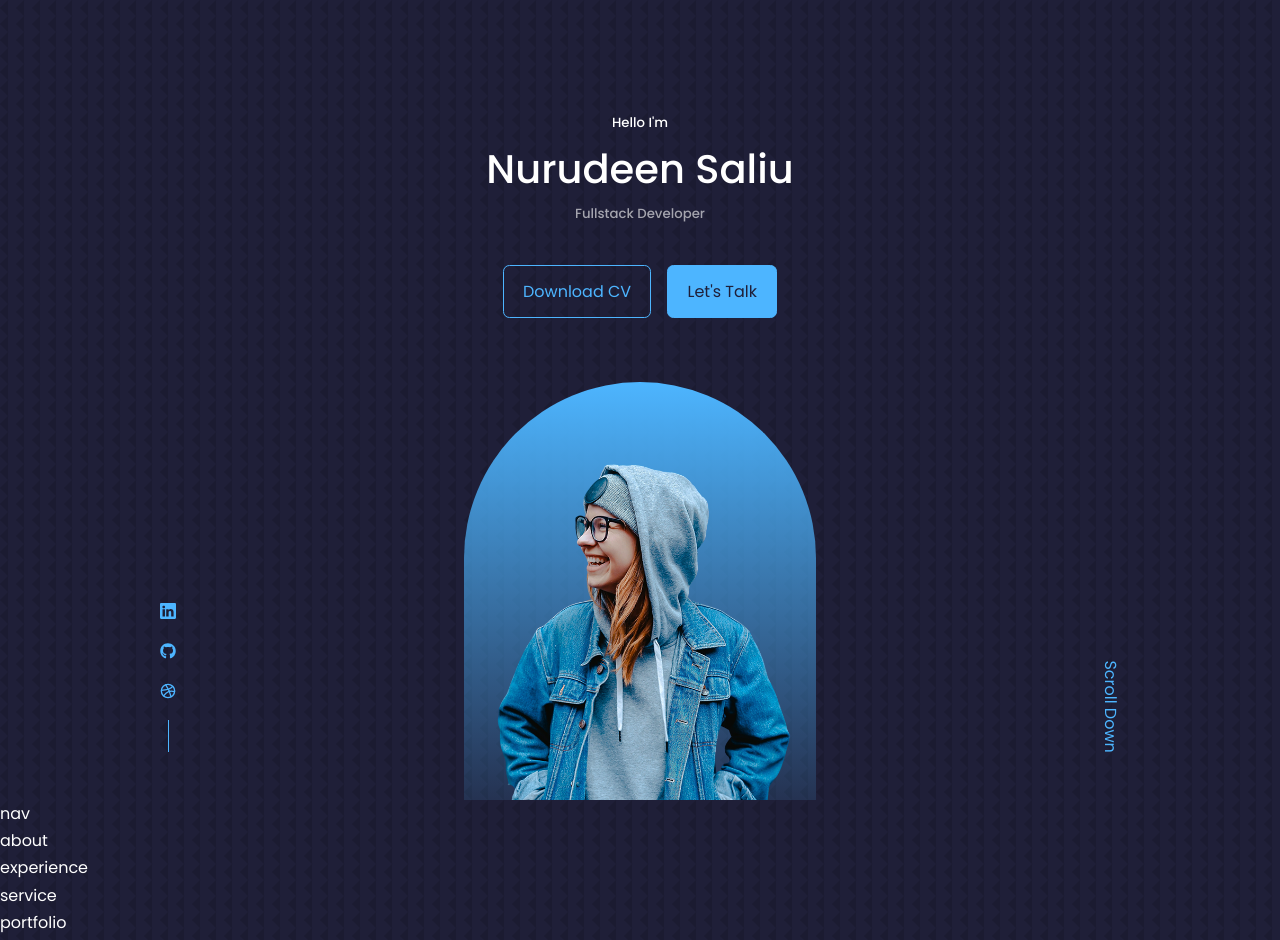
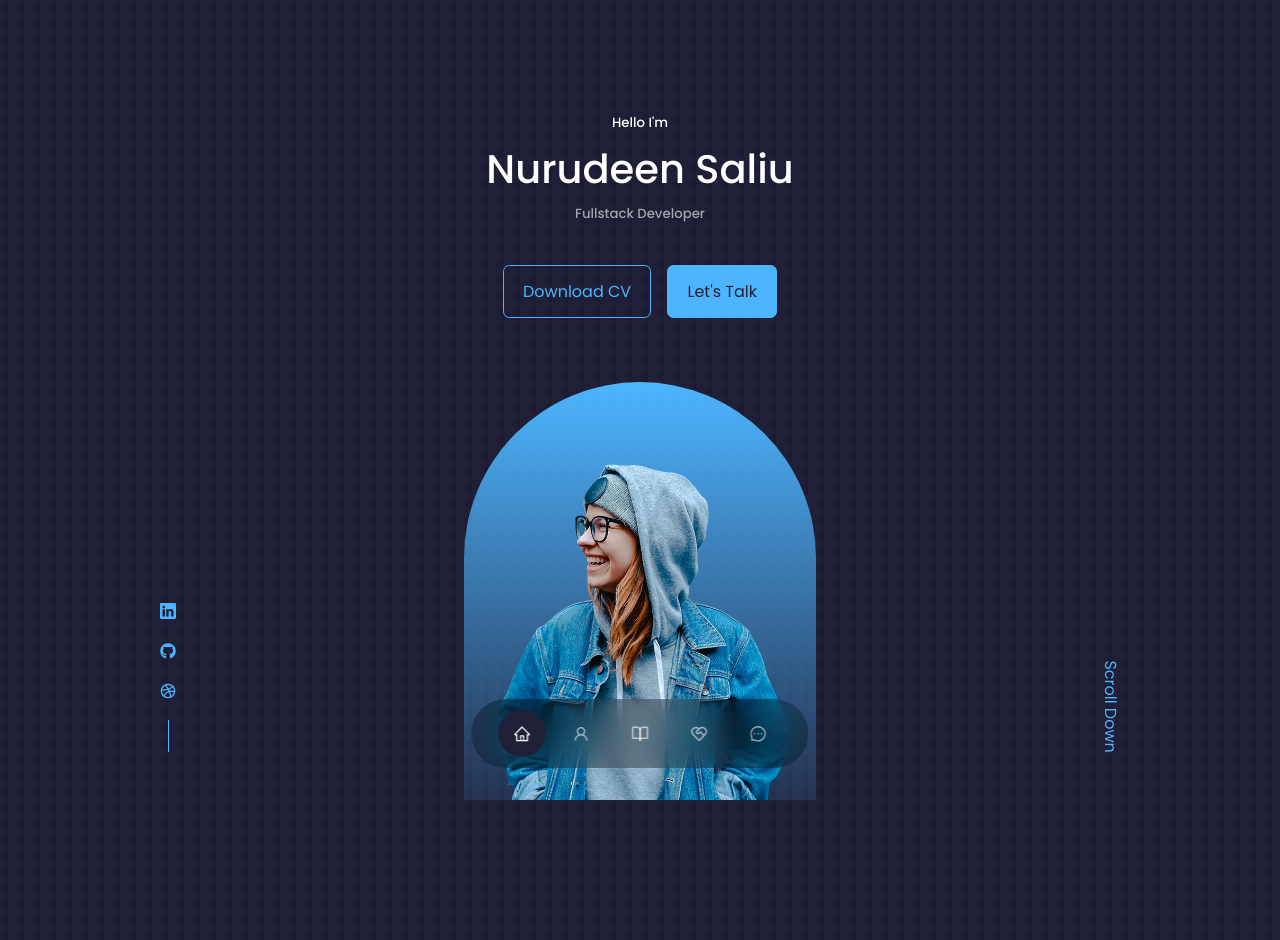
Before and after one commit to nurez305/my-portfolio-website, a React (Create React App) app: page / in a window 1280 px wide. Shown: the top 940 px of the page. Built offline with nearby package versions, Linux system fonts and the light colour scheme.

Commit message:
implementing floating nav bar

```diff
--- a/src/components/About/About.jsx
+++ b/src/components/About/About.jsx
@@ -3,7 +3,10 @@
 
 function About() {
   return (
-    <div>about</div>
+    <section id='about'>
+
+
+    </section>
   )
 }
 
--- a/src/components/Contact/Contact.jsx
+++ b/src/components/Contact/Contact.jsx
@@ -3,7 +3,9 @@
 
 function Contact() {
   return (
-    <div>contact</div>
+    <section id='contact'>
+
+    </section>
   )
 }
 
--- a/src/components/Experience/Experience.jsx
+++ b/src/components/Experience/Experience.jsx
@@ -3,7 +3,9 @@
 
 function Experience() {
   return (
-    <div>experience</div>
+    <section id='experience'>
+
+    </section>
   )
 }
 
--- a/src/components/Nav/Nav.css
+++ b/src/components/Nav/Nav.css
@@ -0,0 +1,33 @@
+nav {
+    background: rgba(0, 0, 0,0.3);
+    width: max-content;
+    display: block;
+    padding: 0.7rem 1.7rem;
+    z-index: 2;
+    position: fixed;
+    left: 50%;
+    transform: translate(-50%);
+    bottom: 2rem;
+    display: flex;
+    gap: 0.8rem;
+    border-radius: 3rem;
+    backdrop-filter: blur(15px);
+
+}
+
+nav a {
+    background: transparent;
+    padding: 0.9rem;
+    border-radius: 50%;
+    display: flex;
+    color: var(--color-light);
+    font-size: 1.1rem;
+}
+
+nav a:hover {
+    background: rgba(0,0,0,0.3);
+}
+nav a.active {
+    background: var(--color-bg);
+    color: var(--color-white);
+}
--- a/src/components/Nav/Nav.jsx
+++ b/src/components/Nav/Nav.jsx
@@ -1,9 +1,26 @@
 import React from 'react'
 import "./Nav.css"
+import {AiOutlineHome} from 'react-icons/ai'
+import {AiOutlineUser} from 'react-icons/ai'
+import {FiBookOpen}  from 'react-icons/fi'
+import {RiServiceLine} from 'react-icons/ri'
+import {AiOutlineMessage} from 'react-icons/ai'
+import {useState} from 'react'
+
+
+
+
 
 function Nav() {
+  const [activeNav, setActiveNav] = useState('#')
   return (
-    <div>nav</div>
+    <nav>
+      <a href="#" onClick={()=> setActiveNav('#')} className={activeNav === '#' ? 'active' : ''}><AiOutlineHome /></a>
+      <a href="#about" onClick={()=> setActiveNav('#about')} className={activeNav === '#about' ? 'active' : ''}><AiOutlineUser /></a>
+      <a href="#experience" onClick={()=> setActiveNav("#experience")} className={activeNav === "#experience" ? "active" : ''}><FiBookOpen /></a>
+      <a href="#service" onClick={()=> setActiveNav("#service")} className={activeNav === "#service" ? 'active' : ""}><RiServiceLine /></a>
+      <a href="#contact" onClick={()=>setActiveNav('#contact')} className={activeNav === '#contact' ? 'active' : ''}><AiOutlineMessage /></a>
+    </nav>
   )
 }
 
--- a/src/components/Portfolio/Portfolio.jsx
+++ b/src/components/Portfolio/Portfolio.jsx
@@ -3,7 +3,9 @@
 
 const Portfolio = () => {
   return (
-    <div>portfolio</div>
+    <section id='portfolio'>
+
+    </section>
   )
 }
 
--- a/src/components/Service/Service.jsx
+++ b/src/components/Service/Service.jsx
@@ -3,7 +3,9 @@
 
 const Service = () => {
   return (
-    <div>service</div>
+    <section id='service'>
+
+    </section>
   )
 }
 
--- a/src/index.css
+++ b/src/index.css
@@ -60,6 +60,7 @@
 
 section {
     margin-top: 8rem;
+    height: 100vh;
 }
 
 section > h2 , section > h5 {
```
